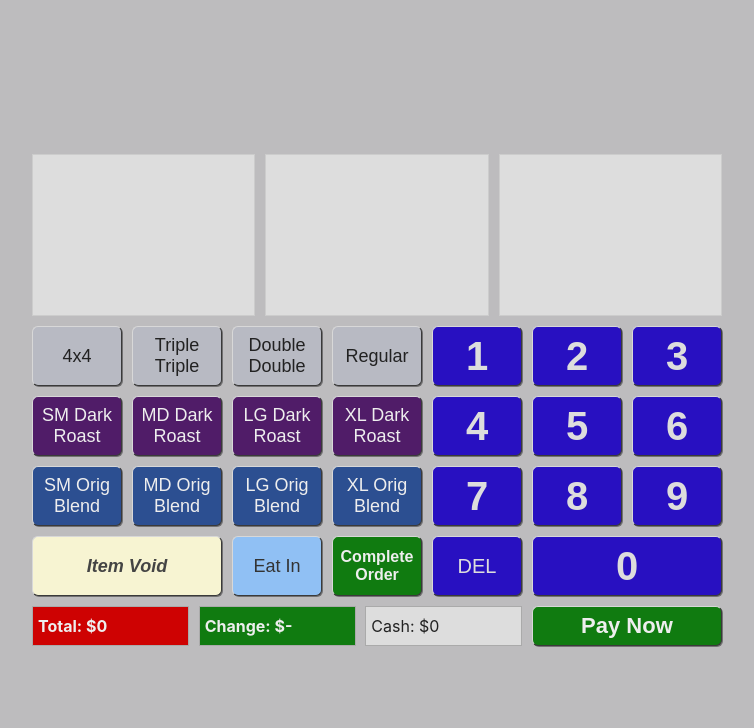
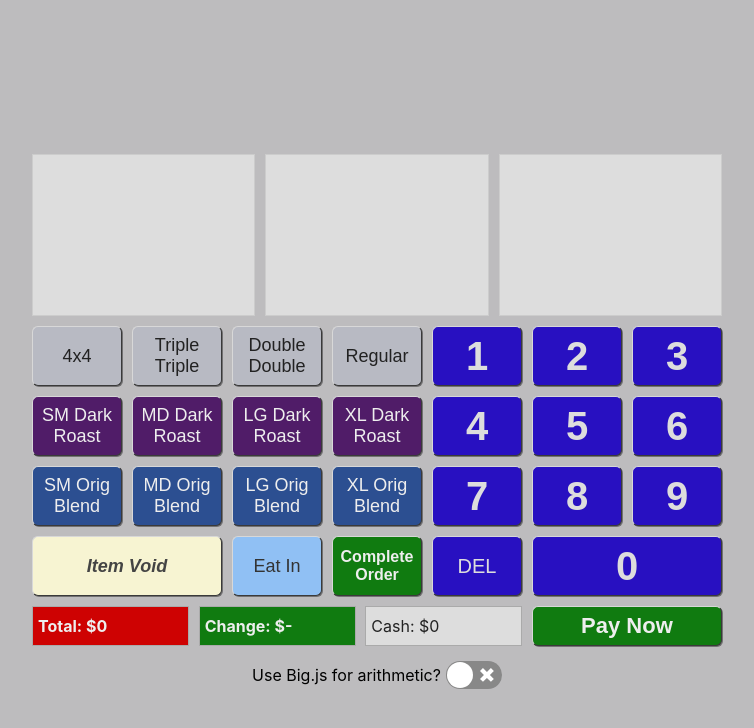
Before and after one commit to blefebvre/tims-register, a React (Create React App) app: page / in a window 1280 px wide. Shown: the top 728 px of the page, without its empty margins (263-1017 px from the left). Built offline with nearby package versions, Linux system fonts and the light colour scheme.

Commit message:
Include Big.js toggle ("Use high precision arithmetic") at the bottom of the register to switch between arithmetic modes

```diff
--- a/package.json
+++ b/package.json
@@ -9,6 +9,7 @@
     "react-dom": "^16.8.6",
     "react-redux": "^7.0.2",
     "react-scripts": "3.0.0",
+    "react-switch": "^5.0.0",
     "redux": "^4.0.1",
     "redux-logger": "^3.0.6"
   },
--- a/src/actions/index.ts
+++ b/src/actions/index.ts
@@ -27,6 +27,10 @@ export type RegisterActionTypes =
   | PaymentAction
   | CompleteOrderAction;
 
+export interface ArithmeticActionType {
+  type: typeof types.TOGGLE_HIGH_PRECISION_ARITHMETIC;
+}
+
 export const addItemToCurrentOrder = (item: FoodItem): RegisterActionTypes => {
   return {
     type: types.ADD_ITEM,
@@ -52,3 +56,9 @@ export const completeOrder = (): RegisterActionTypes => {
     type: types.COMPLETE_ORDER,
   };
 };
+
+export const toggleHighPrecisionArithmetic = (): ArithmeticActionType => {
+  return {
+    type: types.TOGGLE_HIGH_PRECISION_ARITHMETIC,
+  };
+};
--- a/src/components/TimsRegister.css
+++ b/src/components/TimsRegister.css
@@ -24,3 +24,14 @@
   border: 1px solid #ccc;
   padding: 5px;
 }
+
+.arithmetic-toggle {
+  display: flex;
+  align-items: center;
+  justify-content: center;
+  padding-top: 10px;
+}
+
+.big-switch {
+  margin-left: 5px;
+}
--- a/src/components/TimsRegister.tsx
+++ b/src/components/TimsRegister.tsx
@@ -1,17 +1,22 @@
 import React, { useState } from "react";
+import Switch from "react-switch";
+
 import { Numpad } from "./Numpad";
 import { FoodItems } from "./FoodItems";
 import { ExtraButtons } from "./ExtraButtons";
-
-import "./TimsRegister.css";
 import { FoodItem } from "../models/FoodItem";
 import OrderDetails from "../containers/OrderDetails";
 import { TimsRegisterContainerProps } from "../containers/TimsRegister";
 import { getFloatFromNumpadString } from "../currency/util";
 import { TotalsRow } from "./TotalsRow";
+import "./TimsRegister.css";
 
 export const TimsRegister: React.FC<TimsRegisterContainerProps> = (props) => {
-  const { order } = props;
+  const {
+    order,
+    toggleHighPrecisionArithmetic,
+    useHighPrecisionArithmetic,
+  } = props;
 
   const [numpadValue, setNumpadValue] = useState(0);
   const [numpadString, setNumpadString] = useState("");
@@ -77,6 +82,14 @@ export const TimsRegister: React.FC<TimsRegisterContainerProps> = (props) => {
           change={order.change}
           payNow={() => props.processPayment(numpadValue)}
         />
+        <div className="arithmetic-toggle">
+          Use Big.js for arithmetic?
+          <Switch
+            className="big-switch"
+            onChange={toggleHighPrecisionArithmetic}
+            checked={useHighPrecisionArithmetic}
+          />
+        </div>
       </div>
     </>
   );
--- a/src/constants/ActionTypes.ts
+++ b/src/constants/ActionTypes.ts
@@ -4,3 +4,6 @@ export const ADD_ITEM = "ADD_ITEM";
 export const REMOVE_LAST_ITEM = "REMOVE_LAST_ITEM";
 export const PROCESS_PAYMENT = "PROCESS_PAYMENT";
 export const COMPLETE_ORDER = "COMPLETE_ORDER";
+
+export const TOGGLE_HIGH_PRECISION_ARITHMETIC =
+  "TOGGLE_HIGH_PRECISION_ARITHMETIC";
--- a/src/containers/TimsRegister.ts
+++ b/src/containers/TimsRegister.ts
@@ -5,12 +5,14 @@ import {
   voidLastItem,
   processPayment,
   completeOrder,
+  toggleHighPrecisionArithmetic,
 } from "../actions";
 import { AppState } from "../reducers/rootReducer";
 import { TimsRegister } from "../components/TimsRegister";
 
 const mapStateToProps = (state: AppState) => ({
   order: state.order,
+  useHighPrecisionArithmetic: state.arithmetic.useHighPrecisionArithmetic,
 });
 
 const mapDispatchToProps = (dispatch: Dispatch) =>
@@ -20,6 +22,7 @@ const mapDispatchToProps = (dispatch: Dispatch) =>
       voidLastItem,
       processPayment,
       completeOrder,
+      toggleHighPrecisionArithmetic,
     },
     dispatch
   );
--- /dev/null
+++ b/src/reducers/arithmetic.ts
@@ -0,0 +1,23 @@
+import { ArithmeticActionType } from "../actions";
+import { TOGGLE_HIGH_PRECISION_ARITHMETIC } from "../constants/ActionTypes";
+
+const initialState = {
+  useHighPrecisionArithmetic: false,
+};
+
+export type Arithmetic = typeof initialState;
+
+export const arithmetic = (
+  state = initialState,
+  action: ArithmeticActionType
+) => {
+  switch (action.type) {
+    case TOGGLE_HIGH_PRECISION_ARITHMETIC:
+      return {
+        ...state,
+        useHighPrecisionArithmetic: !state.useHighPrecisionArithmetic,
+      };
+    default:
+      return state;
+  }
+};
--- a/src/reducers/rootReducer.ts
+++ b/src/reducers/rootReducer.ts
@@ -1,10 +1,13 @@
 import { Reducer, combineReducers } from "redux";
 import { order, Order } from "./order";
+import { arithmetic, Arithmetic } from "./arithmetic";
 
 export interface AppState {
   order: Order;
+  arithmetic: Arithmetic;
 }
 
 export const rootReducer: Reducer = combineReducers({
   order,
+  arithmetic,
 });
```
Also changed, not shown: 1 other file (tests, documents, lock files or other folders).
